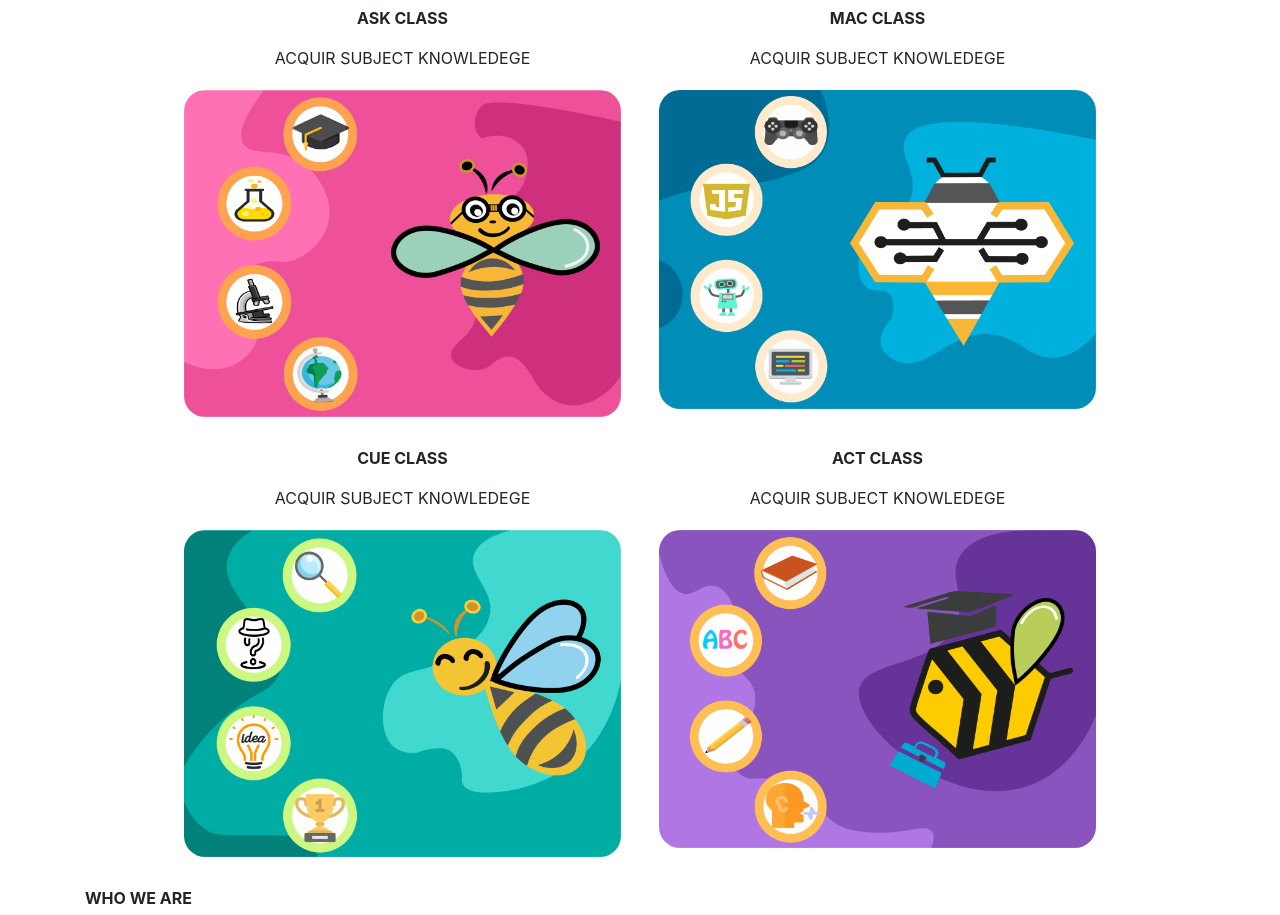
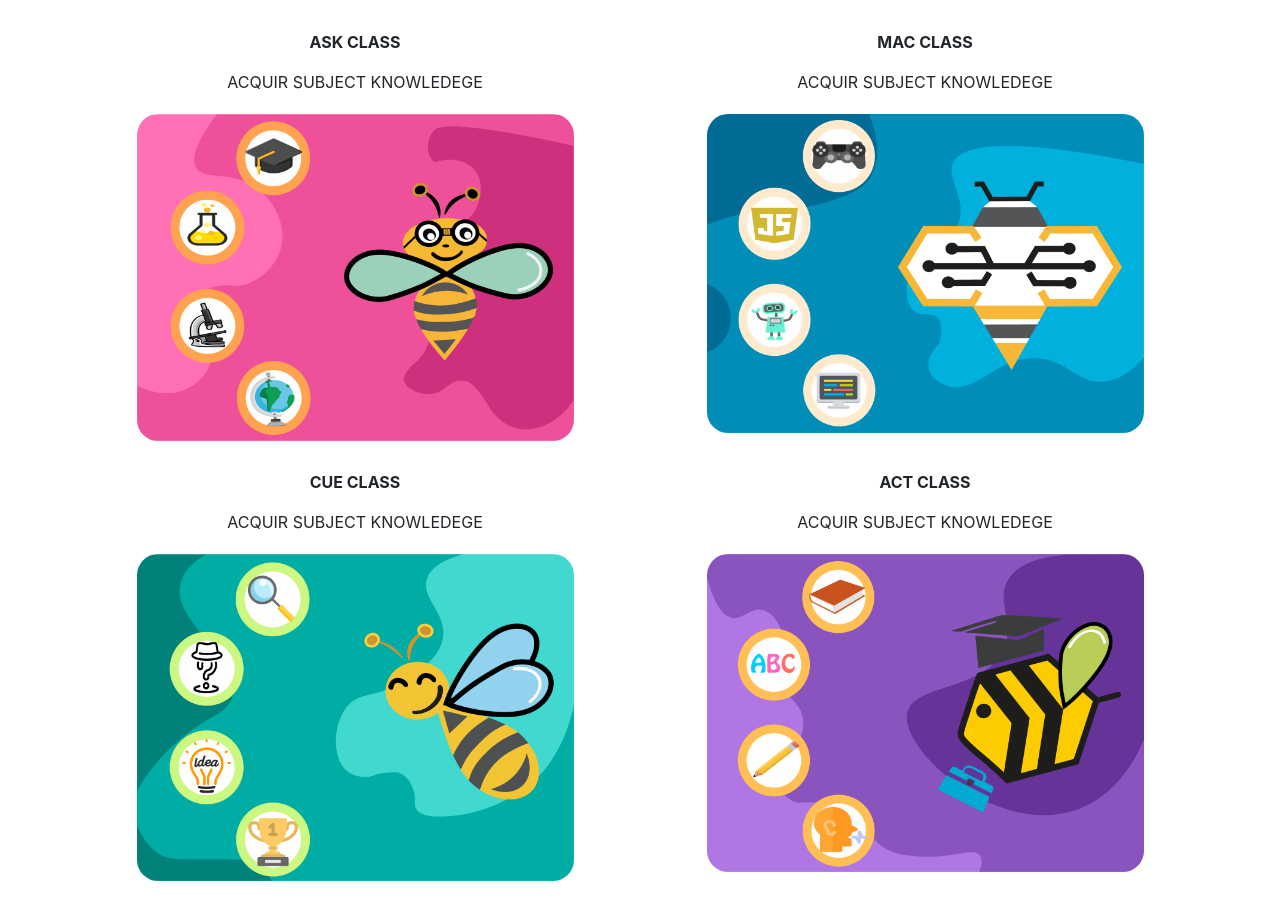
Before and after one commit to fuelbee/letsbuzz, a plain HTML site: page index.html in a window 1280 px wide. Shown: the part 233-1148 px from the top of the page. Drawn offline with nearby package versions, Linux system fonts and the light colour scheme.

Commit message:
Add files via upload

```diff
--- a/index.html
+++ b/index.html
@@ -1,4 +1,4 @@
-<!DOCTYPE html>
+5<!DOCTYPE html>
 <html lang="en">
   <head>
     <!-- Required meta tags -->
@@ -69,8 +69,6 @@ function myFunction() {
 
     <div class="container">
       <div class="row">
-        <div class="col-lg-1 col-md-1 col-sm-12 top tcenter">
-        </div>
         <div class="col-lg-5 col-md-5 col-sm-12 top tcenter">
           <p class="center"><strong>ASK CLASS</strong></p>
           <p class="center">ACQUIR SUBJECT KNOWLEDEGE</p>
@@ -81,12 +79,6 @@ function myFunction() {
           <p class="center">ACQUIR SUBJECT KNOWLEDEGE</p>
           <img src="mac1.png" class="img-thumbnail " id="no" >
         </div>
-         <div class="col-lg-1 col-md-1 col-sm-12 top tcenter">
-        </div>
-      </div>
-       <div class="row">
-          <div class="col-lg-1 col-md-1 col-sm-12 top tcenter">
-        </div>
         <div class="col-lg-5 col-md-5 col-sm-12 top tcenter">
           <p class="center"><strong>CUE CLASS</strong></p>
           <p class="center">ACQUIR SUBJECT KNOWLEDEGE</p>
@@ -96,8 +88,6 @@ function myFunction() {
           <p class="center"><strong>ACT CLASS</strong></p>
           <p class="center">ACQUIR SUBJECT KNOWLEDEGE</p>
           <img src="act1.png" class="img-thumbnail " id="no">
-        </div>
-          <div class="col-lg-1 col-md-1 col-sm-12 top tcenter">
         </div>
       </div>
     </div>
--- a/style1.css
+++ b/style1.css
@@ -17,6 +17,11 @@
 	border:none;
 	border-radius: 25px;
 
+}
+.tcenter{
+  display: block;
+  margin-left: auto;
+  margin-right: auto;
 }
 .top{
 	margin-top: 25px;
@@ -94,8 +99,3 @@ body {
 #last{
 	margin-right: 5%;
 }
-.tcenter{
-	display:block;
-	margin-left: auto;
-	margin-right: auto;
-}
```
